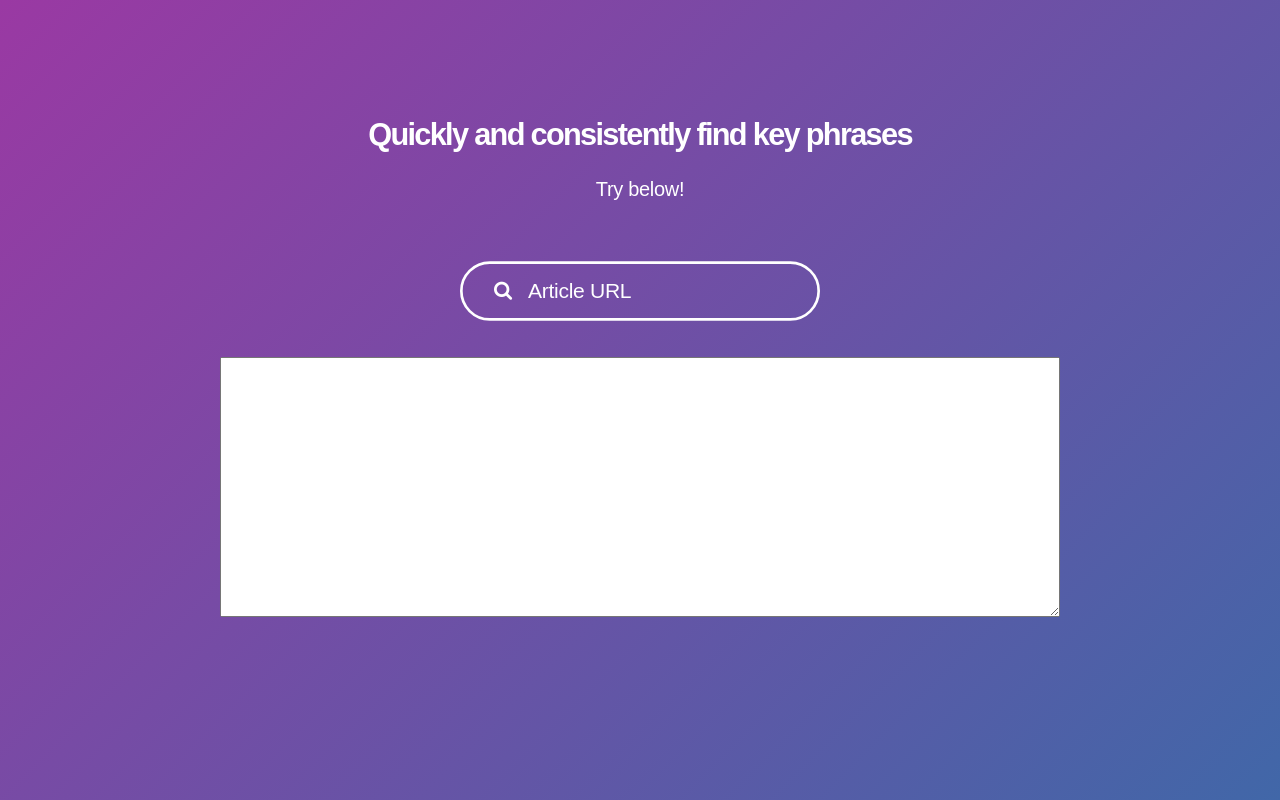
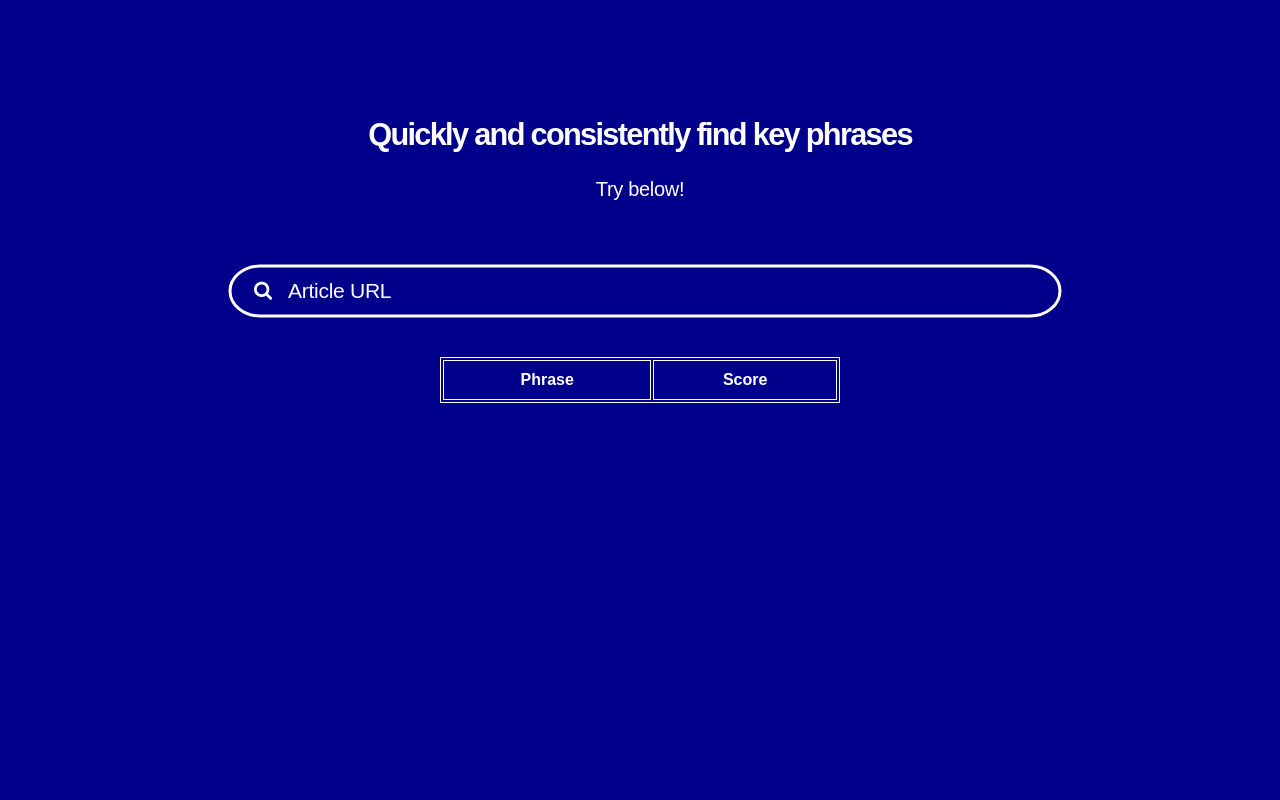
Before and after one commit to nimishbajaj/article-tagger, a Flask app: page / in a window 1280 px wide. Run offline with Flask 2, Linux system fonts and the light colour scheme; lists and menus that the app fills with data are empty.

Commit message:
MOD: Removed clustering code

```diff
--- a/app.py
+++ b/app.py
@@ -1,13 +1,13 @@
 # import resource
 
-from flask import Flask, request, render_template
+from flask import Flask, request, render_template, json
 
 app = Flask(__name__)
 
 
 @app.route('/')
 def home():
-    return render_template('index.html')
+    return render_template('index.html', prediction_text = {})
 
 
 def get_text(url):
@@ -25,6 +25,8 @@ def predict():
     import requests
 
     url = "https://xacyumx10a.execute-api.us-east-2.amazonaws.com/dev/cluster"
+
+    # url = "http://0.0.0.0:5000/cluster"
 
     payload = keyTerms
     headers = {
@@ -44,8 +46,9 @@ def predict():
     print(response.text)
 
     # print(response.text)
-    return render_template('index.html', prediction_text='Found the following tags {}'.format(response.text))
+    return render_template('index.html', prediction_text=response.json())
     # return render_template('index.html', prediction_text='Fetching tags please wait..')
+
 
 
 if __name__ == "__main__":
--- a/static/css/style.css
+++ b/static/css/style.css
@@ -33,14 +33,16 @@ main {
   padding: 0 26px;
   width: 100%;
   height: 100%;
-  background: rgba(154,57,163,1);
-  background: -moz-linear-gradient(-45deg, rgba(154,57,163,1) 0%, rgba(65,103,168,1) 100%);
-  /*background: -webkit-gradient(left top, right bottom, color-stop(0%, rgba(154,57,163,1)), color-stop(100%, rgba(65,103,168,1)));*/
-  background: -webkit-linear-gradient(-45deg, rgba(154,57,163,1) 0%, rgba(65,103,168,1) 100%);
-  background: -o-linear-gradient(-45deg, rgba(154,57,163,1) 0%, rgba(65,103,168,1) 100%);
-  background: -ms-linear-gradient(-45deg, rgba(154,57,163,1) 0%, rgba(65,103,168,1) 100%);
-  background: linear-gradient(135deg, rgba(154,57,163,1) 0%, rgba(65,103,168,1) 100%);
-  filter: progid:DXImageTransform.Microsoft.gradient( startColorstr='#9a39a3', endColorstr='#4167a8', GradientType=1 );
+  /*background: rgba(154,57,163,1);*/
+  /*background: -moz-linear-gradient(-45deg, rgba(154,57,163,1) 0%, rgba(65,103,168,1) 100%);*/
+  /*!*background: -webkit-gradient(left top, right bottom, color-stop(0%, rgba(154,57,163,1)), color-stop(100%, rgba(65,103,168,1)));*!*/
+  /*background: -webkit-linear-gradient(-45deg, rgba(154,57,163,1) 0%, rgba(65,103,168,1) 100%);*/
+  /*background: -o-linear-gradient(-45deg, rgba(154,57,163,1) 0%, rgba(65,103,168,1) 100%);*/
+  /*background: -ms-linear-gradient(-45deg, rgba(154,57,163,1) 0%, rgba(65,103,168,1) 100%);*/
+  /*background: linear-gradient(135deg, rgba(154,57,163,1) 0%, rgba(65,103,168,1) 100%);*/
+  /*filter: progid:DXImageTransform.Microsoft.gradient( startColorstr='#9a39a3', endColorstr='#4167a8', GradientType=1 );*/
+  background: darkblue;
+/*background: radial-gradient(circle, rgba(238,174,202,1) 0%, rgba(148,188,233,1) 100%);*/
 }
 h1 {
   display: block;
@@ -85,7 +87,7 @@ textarea {
 .search-box {
   position: relative;
   width: 100%;
-  max-width: 360px;
+  /*max-width: 360px;*/
   height: 60px;
   border-radius: 120px;
   margin: 0 auto;
@@ -202,3 +204,18 @@ textarea {
 #search:-moz-placeholder {color: #FFFFFF;}
 #search::-moz-selection {color: #FFFFFF; background: rgba(0,0,0,0.25);}
 #search::selection {color: #FFFFFF; background: rgba(0,0,0,0.25);}
+
+table, th, td {
+  border: 1px solid white;
+  /*background-color: whitesmoke;*/
+  color: white;
+}
+
+table.center {
+  margin-left: auto;
+  margin-right: auto;
+}
+
+th, td {
+  padding: 10px;
+}
--- a/templates/index.html
+++ b/templates/index.html
@@ -18,24 +18,47 @@
         <h2>Try below!</h2>
         <div class="search-box">
             <div class="search-icon"><i class="fa fa-search search-icon"></i></div>
-            <form action="http://18.224.212.27:5000/predict" method="post" class="search-form" style="width: 200px">
+            <form action="http://extractkeyphrases.com/predict" method="post" class="search-form" style="width: 200px">
                 <input type="text" placeholder="Article URL" id="search" name="search" required="required"
                        autocomplete="off">
             </form>
-            <svg class="search-border" version="1.1" xmlns="http://www.w3.org/2000/svg"
-                 xmlns:xlink="http://www.w3.org/1999/xlink" xmlns:a="http://ns.adobe.com/AdobeSVGViewerExtensions/3.0/"
-                 x="0px" y="0px" viewBox="0 0 671 111" style="enable-background:new 0 0 671 111;"
-                 xml:space="preserve">
-          <path class="border" d="M335.5,108.5h-280c-29.3,0-53-23.7-53-53v0c0-29.3,23.7-53,53-53h280"></path>
-                <path class="border" d="M335.5,108.5h280c29.3,0,53-23.7,53-53v0c0-29.3-23.7-53-53-53h-280"></path>
-        </svg>
+{#            <svg class="search-border" version="1.1" xmlns="http://www.w3.org/2000/svg"#}
+{#                 xmlns:xlink="http://www.w3.org/1999/xlink" xmlns:a="http://ns.adobe.com/AdobeSVGViewerExtensions/3.0/"#}
+{#                 x="0px" y="0px" viewBox="0 0 671 111" style="enable-background:new 0 0 671 111;"#}
+{#                 xml:space="preserve">#}
+{#          <path class="border" d="M335.5,108.5h-280c-29.3,0-53-23.7-53-53v0c0-29.3,23.7-53,53-53h280"></path>#}
+{#                <path class="border" d="M335.5,108.5h280c29.3,0,53-23.7,53-53v0c0-29.3-23.7-53-53-53h-280"></path>#}
+                <svg id="svgelem" width="850px" height="60px" xmlns="http://www.w3.org/2000/svg">
+                 <rect x = 10 y = 5 rx="30" ry="30" width="830px" height="50px"
+                    style="stroke: white;fill-opacity: 0; stroke-width: 3px; stroke-opacity: 100">
+                 </rect>
+                </svg>
+{#        </svg>#}
             <div class="go-icon"><i class="fa fa-arrow-right"></i></div>
         </div>
         <br>
         <br>
-        <textarea style="  font-family: 'Montserrat Alternates', sans-serif;
-color:#003399;font-size: large" id="output-f" readonly wrap="hard" rows="100" cols="90">{{ prediction_text }}</textarea>
+{#        <textarea style="  font-family: 'Montserrat Alternates', sans-serif;#}
+{#color:#003399;font-size: large" id="output-f" readonly wrap="hard" rows="100" cols="90">{{ prediction_text }}</textarea>#}
     </div>
+    <div>
+            <table style="width:400px" class="center">
+                <thead>
+                <tr>
+                    <th>Phrase</th>
+                    <th>Score</th>
+                </tr>
+                </thead>
+                <tbody>
+                    {% for k,v in prediction_text.items()  %}
+                        <tr>
+                            <td>{{k}}</td>
+                            <td>{{v}}</td>
+                        </tr>
+                    {% endfor %}
+                </tbody>
+            </table>
+        </div>
     </body>
 </main>
 </html>
--- /dev/null
+++ b/wsgi.py
@@ -0,0 +1,4 @@
+from app import app as application
+
+if __name__ == "__main__":
+    application.run()
```
Also changed, not shown: article-tagger.ini (added, +11 -0 lines), tagger.py (+7 -0 lines).
